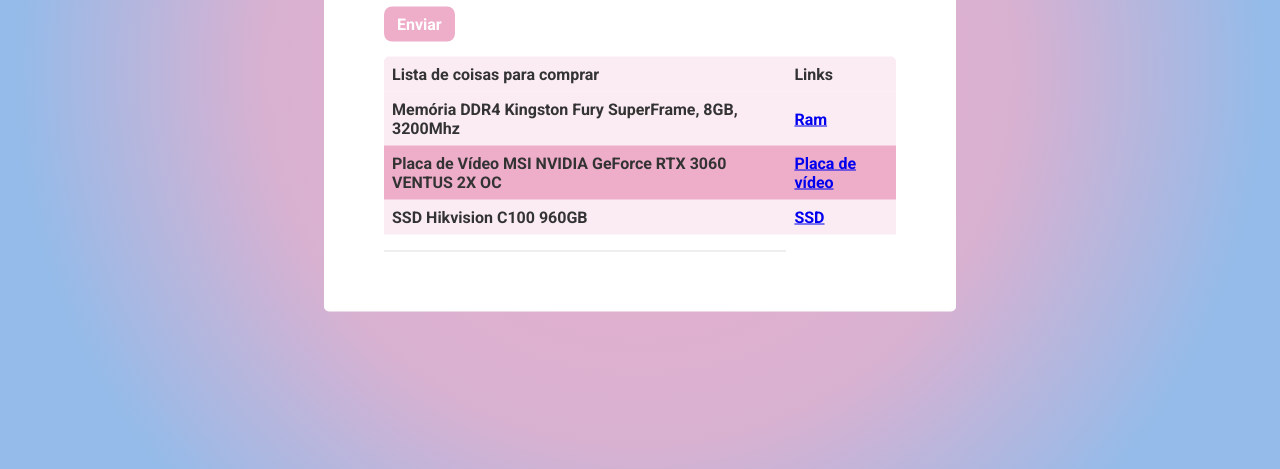
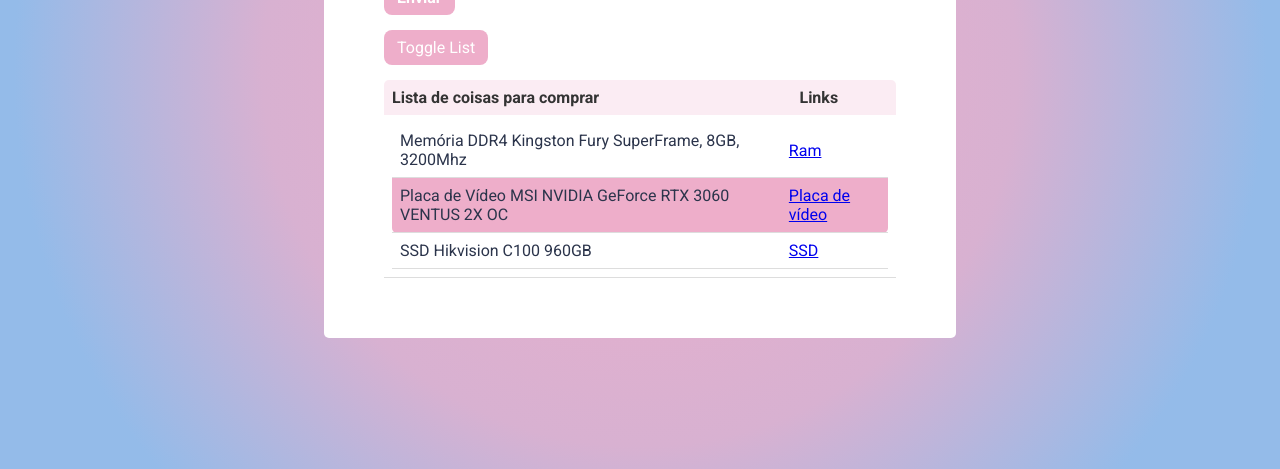
Before and after one commit to Mutzzz/lista_da_namorada, a plain HTML site: page index.html in a window 1280 px wide. Shown: the part 331-800 px from the top of the page. Drawn offline with nearby package versions, Linux system fonts and the light colour scheme.

Commit message:
change##

```diff
--- a/index.html
+++ b/index.html
@@ -20,53 +20,41 @@
 <br>
         <button type="submit" id="enviar">Enviar</button>
     </form>
+    <button id="toggle-button">Toggle List</button>
     <table>
         <thead>
             <tr>
-                <th>
-                    Lista de coisas para comprar
-                </th>
-                <th>
-                    Links
-                </th>
+                <th>Lista de coisas para comprar</th>
+                <th>Links</th>
             </tr>
-
         </thead>
-        <tbody>
+        <tbody id="body-lista">
             <tr>
-                <th>
-                    Memória DDR4 Kingston Fury SuperFrame, 8GB, 3200Mhz
-                </th>
-                <th>
-                    <a href="https://www.terabyteshop.com.br/produto/23095/memoria-ddr4-kingston-fury-superframe-8gb-3200mhz-black-kf432c16bb8cl" target="_blank">Ram</a>
-                </th>
-            </tr>
-            <tr>
-                <th>
-                    Placa de Vídeo MSI NVIDIA GeForce RTX 3060 VENTUS 2X OC
-                </th>
-                <th>
-                    <a href="https://www.terabyteshop.com.br/produto/20438/placa-de-video-msi-geforce-rtx-3060-ventus-2x-oc-lhr-12gb-gddr6-dlss-ray-tracing-912-v397-050" target="_blank">Placa de vídeo</a>
-                </th>
-            </tr>
-            <tr>
-                <th>
-                    SSD Hikvision C100 960GB
-                </th>
-                <th>
-                    <a href="https://www.terabyteshop.com.br/produto/13437/ssd-hikvision-hs-c100-960gb" target="_blank">SSD</a>
-                </th>
+                <td colspan="2">
+                    <div id="list-contents">
+                        <table>
+                            <tr>
+                                <td>Memória DDR4 Kingston Fury SuperFrame, 8GB, 3200Mhz</td>
+                                <td><a href="https://www.terabyteshop.com.br/produto/23095/memoria-ddr4-kingston-fury-superframe-8gb-3200mhz-black-kf432c16bb8cl" target="_blank">Ram</a></td>
+                            </tr>
+                            <tr>
+                                <td>Placa de Vídeo MSI NVIDIA GeForce RTX 3060 VENTUS 2X OC</td>
+                                <td><a href="https://www.terabyteshop.com.br/produto/20438/placa-de-video-msi-geforce-rtx-3060-ventus-2x-oc-lhr-12gb-gddr6-dlss-ray-tracing-912-v397-050" target="_blank">Placa de vídeo</a></td>
+                            </tr>
+                            <tr>
+                                <td>SSD Hikvision C100 960GB</td>
+                                <td><a href="https://www.terabyteshop.com.br/produto/13437/ssd-hikvision-hs-c100-960gb" target="_blank">SSD</a></td>
+                            </tr>
+                        </table>
+                    </div>
+                </td>
             </tr>
         </tbody>
-        <tfoot>
-            <tr>
-                <td>
+    </table>
 
-                </td>
-            </tr>
-        </tfoot>
-    </table>
     </div>
+<script src="https://code.jquery.com/jquery-3.7.0.min.js"></script>
+<script src="script.js"></script>
 </body>
-<script src="script.js"></script>
+
 </html>
--- a/script.js
+++ b/script.js
@@ -1,4 +1,6 @@
 const form = document.getElementById('form-lista');
+const bodyLista = document.getElementById('body-lista');
+const listContents = document.getElementById('list-contents')
     let linhas = '';
 
 form.addEventListener('submit', function(e){
@@ -7,6 +9,9 @@
     atualizaTabela();
 });
 
+$('#toggle-button').click(function() {
+    $('#list-contents').slideToggle();
+});
 
 function adicionaLinha() {
     const nomeTrem = document.getElementById('trem');
--- a/styles.css
+++ b/styles.css
@@ -62,6 +62,24 @@
 
 }
 
+#toggle-button {
+    background-color: rgba(238,174,202,1);
+    border: none;
+    color: white;
+    padding: 8px 13px;
+    text-align: center;
+    text-decoration: none;
+    display: inline-block;
+    font-size: 16px;
+    cursor: pointer;
+    border-radius: 8px;
+    margin-bottom: 15px;
+}
+
+#toggle-button:hover {
+    background-color: rgb(206, 107, 201);
+}
+
 #enviar:hover{
     background-color:rgb(206, 107, 201);
 }
```
